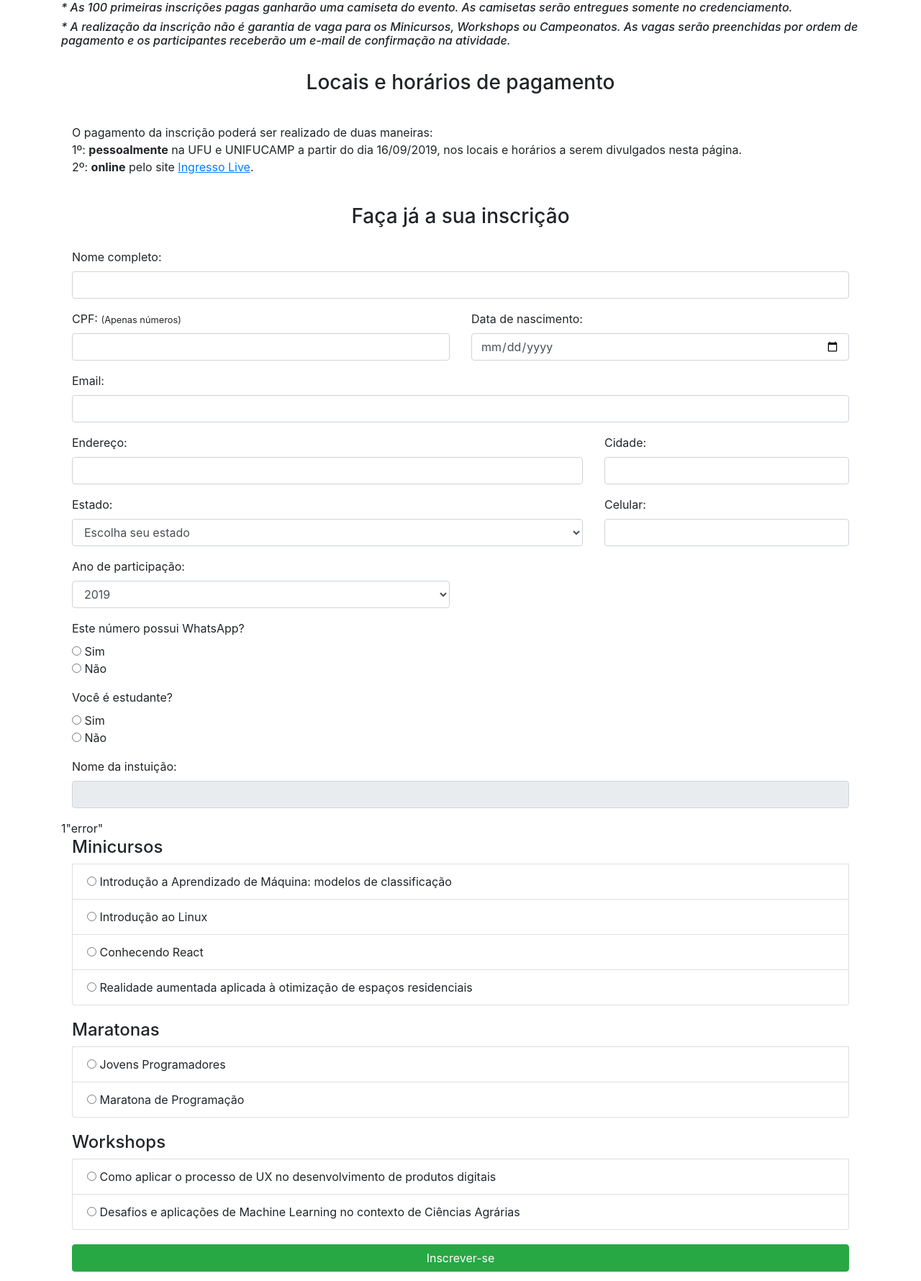
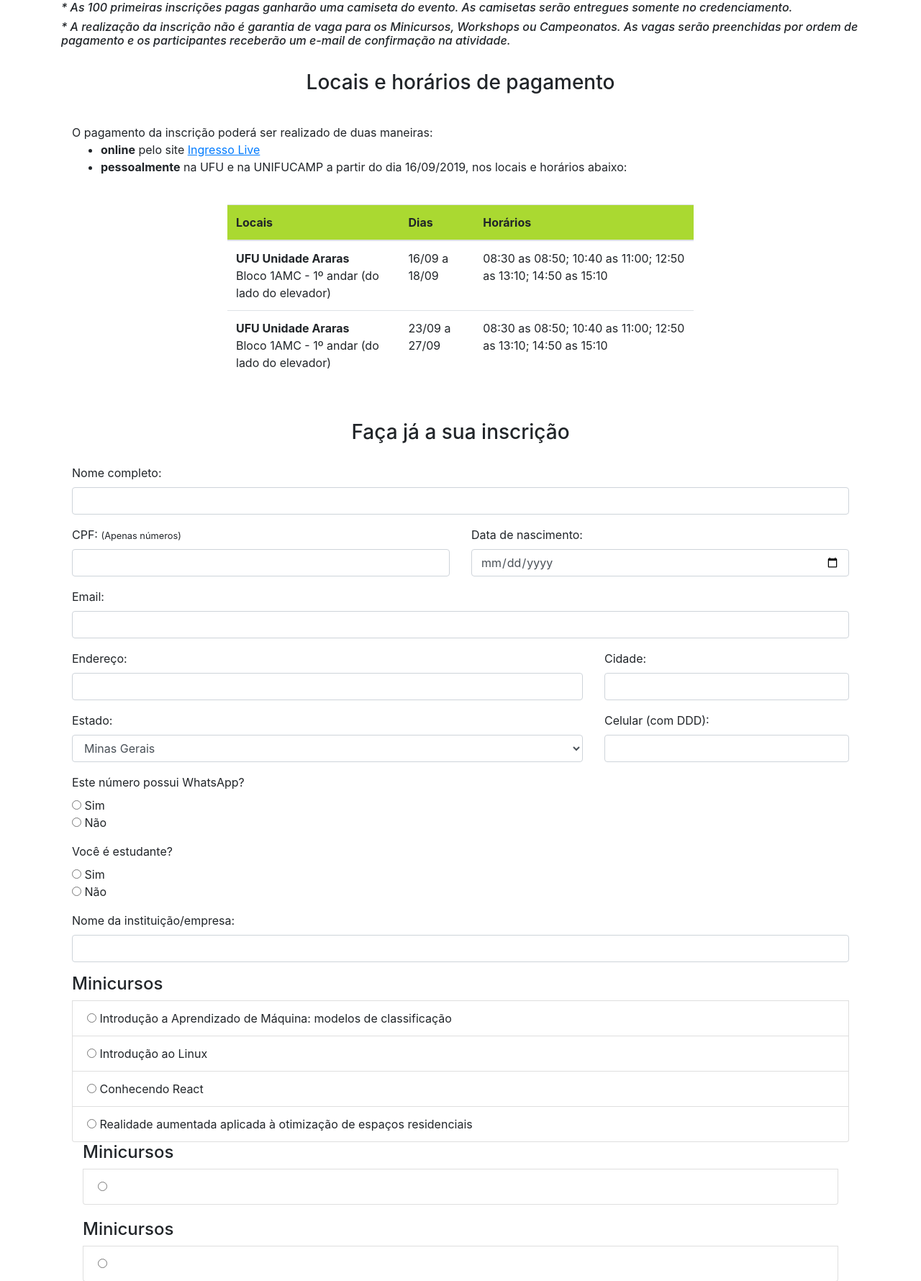
Before and after one commit to ronaldoapf/technomonte, a PHP site: page /view/inscricao.php in a window 1280 px wide. Shown: the part 346-2126 px from the top of the page at 72% size. Run offline with PHP 8.4, Linux system fonts and the light colour scheme; data that the repository does not hold is empty; some libraries are stand-ins or nearby versions.

Commit message:
Finalização da inscrição

```diff
--- a/assets/scripts/js/main.js
+++ b/assets/scripts/js/main.js
@@ -2,12 +2,4 @@
     $('.mask-telefone').mask("00000000000");
     $('.mask-cpf').mask("00000000000");
 
-    $("input[name=estudante]").on("change", function(){
-        var estudante = $('input[name=estudante]:checked').val();
-        console.log(estudante);
-
-        if(estudante == 'S') $("#instituicao").prop("disabled", false);
-
-        else  $("#instituicao").prop("disabled", true);
-    });
 });
--- a/controller/buscar-atividades.php
+++ b/controller/buscar-atividades.php
@@ -2,7 +2,7 @@
 
     include '../model/Atividade.php';
 
-    if($_POST){
+    if(isset($_GET)){
         $atividade = new Atividade();
 
         $return = $atividade->buscarAtividades();
--- a/view/inscricao.php
+++ b/view/inscricao.php
@@ -117,11 +117,38 @@
         <div class="container">
             <div class="text-left">
                 O pagamento da inscrição poderá ser realizado de duas maneiras:<br>
-                1º: <b>pessoalmente</b> na UFU e UNIFUCAMP a partir do dia 16/09/2019, nos locais e horários a serem
-                divulgados nesta página.
+                <ul>
+                    <li><b>online</b> pelo site <a href="https://www.ingressolive.com/technomonte-2k19" target="_blank">
+                            <u>Ingresso Live</u></a></li>
+                    <li><b>pessoalmente</b> na UFU e na UNIFUCAMP a partir do dia 16/09/2019, nos locais e horários
+                        abaixo:</li>
+            </div>
             <br>
-                2º: <b>online</b> pelo site <a href="https://www.ingressolive.com/technomonte-2k19" target="_blank">
-                    <u>Ingresso Live</u></a>.
+            <div class="table-inscricao">
+                <div class="center">
+                    <table class="table">
+                        <thead>
+                            <tr BGCOLOR="#AAD931">
+                                <th>Locais</th>
+                                <th scope="col">Dias</th>
+                                <th scope="col">Horários</th>
+                            </tr>
+                        </thead>
+                        <tbody>
+                            <tr>
+                                <td><b>UFU Unidade Araras</b><br>Bloco 1AMC - 1º andar (do lado do elevador)</td>
+                                <td>16/09 a 18/09</td>
+                                <td>08:30 as 08:50; 10:40 as 11:00; 12:50 as 13:10; 14:50 as 15:10</td>
+                            </tr>
+                            <tr>
+                                <td><b>UFU Unidade Araras</b><br>Bloco 1AMC - 1º andar (do lado do elevador)</td>
+                                <td>23/09 a 27/09</td>
+                                <td>08:30 as 08:50; 10:40 as 11:00; 12:50 as 13:10; 14:50 as 15:10</td>
+
+                            </tr>
+                        </tbody>
+                    </table>
+                </div>
             </div>
         </div>
     </div>
@@ -194,7 +221,7 @@
                                 <option value="MA">Maranhão</option>
                                 <option value="MT">Mato Grosso</option>
                                 <option value="MS">Mato Grosso do Sul</option>
-                                <option value="MG">Minas Gerais</option>
+                                <option value="MG" selected>Minas Gerais</option>
                                 <option value="PA">Pará</option>
                                 <option value="PB">Paraíba</option>
                                 <option value="PR">Paraná</option>
@@ -215,17 +242,8 @@
 
                     <div class="col-4">
                         <div class="form-group">
-                            <label>Celular:</label>
+                            <label>Celular (com DDD):</label>
                             <input class="form-control mask-telefone" type="text" name="celular" id="" required>
-                        </div>
-                    </div>
-
-                    <div class="col-6">
-                        <div class="form-group">
-                            <label>Ano de participação:</label>
-                            <select class="form-control" name="ano">
-                                <option value="2019">2019</option>
-                            </select>
                         </div>
                     </div>
 
@@ -247,36 +265,46 @@
 
                     <div class="col-12">
                         <div class="form-group">
-                            <label>Nome da instuição:</label>
-                            <input class="form-control" type="text" disabled="true" name="instituicao" id="instituicao">
+                            <label>Nome da instituição/empresa:</label>
+                            <input class="form-control" type="text" name="instituicao" id="instituicao">
                         </div>
                     </div>
 
-                        <?php
+                    <!--<?php
                             include '../model/Atividade.php';
 
                             $atividade = new Atividade();
 
                             $return = $atividade->buscarAtividades();
                             echo json_encode($return);
-                        ?>
+                        ?>-->
 
                     <script>
-                        $(document).ready(function(){
+                    $(document).ready(function() {
 
                         console.log("oi");
                         $.ajax({
                             type: 'GET',
                             url: '../controller/buscar-atividades.php',
-                                async: 'false',
-                                success: function(dados){
-                                    var dadosJson = JSON.(dados);
-                                    console.log(dadosJson);
+                            success: function(dados) {
+                                console.log(dados);
+                                for (var i = 0; i < dados.length; i++) {
+                                    $('#div-atividades').append(`<div class="col-12" style="margin-bottom: 20px;">
+                                        <ul class="list-group">
+                                            <h4>Minicursos</h4>
+                                            <li class="list-group-item">
+                                                <input type="radio" name="minicurso" id="">
+
+                                            </li>
+                                        </ul>
+                                    </div>`);
+                                }
                             }
                         });
                     });
                     </script>
-                    <div class="col-12" style="margin-bottom: 20px;">
+
+                    <div class="col-12" id="div-atividades" style="margin-bottom: 20px;">
                         <ul class="list-group">
                             <h4>Minicursos</h4>
                             <li class="list-group-item">
@@ -313,11 +341,13 @@
                         <ul class="list-group">
                             <h4>Workshops</h4>
                             <li class="list-group-item">
-                                <input type="radio" name="workshop" id=""> Como aplicar o processo de UX no desenvolvimento de produtos digitais
+                                <input type="radio" name="workshop" id=""> Como aplicar o processo de UX no
+                                desenvolvimento de produtos digitais
                             </li>
 
                             <li class="list-group-item">
-                                <input type="radio" name="workshop" id=""> Desafios e aplicações de Machine Learning no contexto de Ciências Agrárias
+                                <input type="radio" name="workshop" id=""> Desafios e aplicações de Machine Learning no
+                                contexto de Ciências Agrárias
                             </li>
                         </ul>
                     </div>
@@ -348,9 +378,12 @@
                     </div>-->
 
                     <div class="col-12">
-                        <button type="submit" class="btn btn-success w-100">Inscrever-se</button>
+                        <button type="submit" class="btn btn-success w-100">Realizar inscrição</button>
+
+                        <br><br>
+                        <h6><i>* Você receberá uma confirmação da inscrição por e-mail após a confirmação do
+                                pagamento.</i></h6>
                     </div>
-
                 </div>
             </form>
         </div>
@@ -422,7 +455,7 @@
             <div class="col-md-3"></div>
             <div class="col-4 col-md-2 d-flex align-items-center">
                 <a target="_blank" href="https://www.sicoobaracoop.com.br"><img
-                        src="../assets/img/patrocinadores/aracoop.jpeg" alt=""></a>
+                        src="../assets/img/patrocinadores/aracoop.png" alt=""></a>
             </div>
             <div class="col-4 col-md-2 d-flex align-items-center">
                 <a></a>
```
Lines whose indentation alone changed are shown as unchanged.
